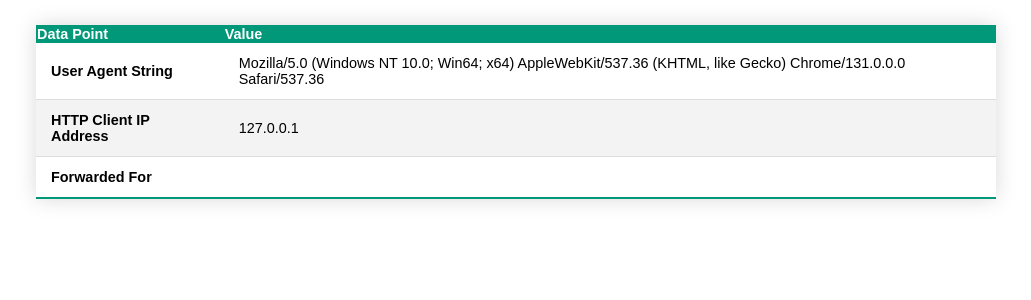
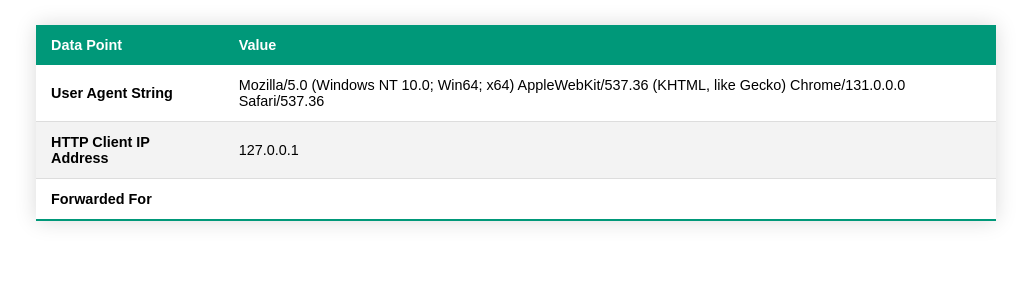
Before and after one commit to webpwnized/dragonfly, a PHP site: page / in a window 1280 px wide. Shown: the top 300 px of the page, without its empty margins (124-1155 px from the left). Run offline with PHP 8.4, Linux system fonts and the light colour scheme.

Commit message:
0.0.4 Update index.php

```diff
--- a/css/styles.css
+++ b/css/styles.css
@@ -22,7 +22,7 @@
 }
 
 /* Table Cells */
-.styled-table tbody tr th {
+.styled-table tr th {
     padding: 12px 15px;
     text-align: left;
     font-weight: bold;
```
